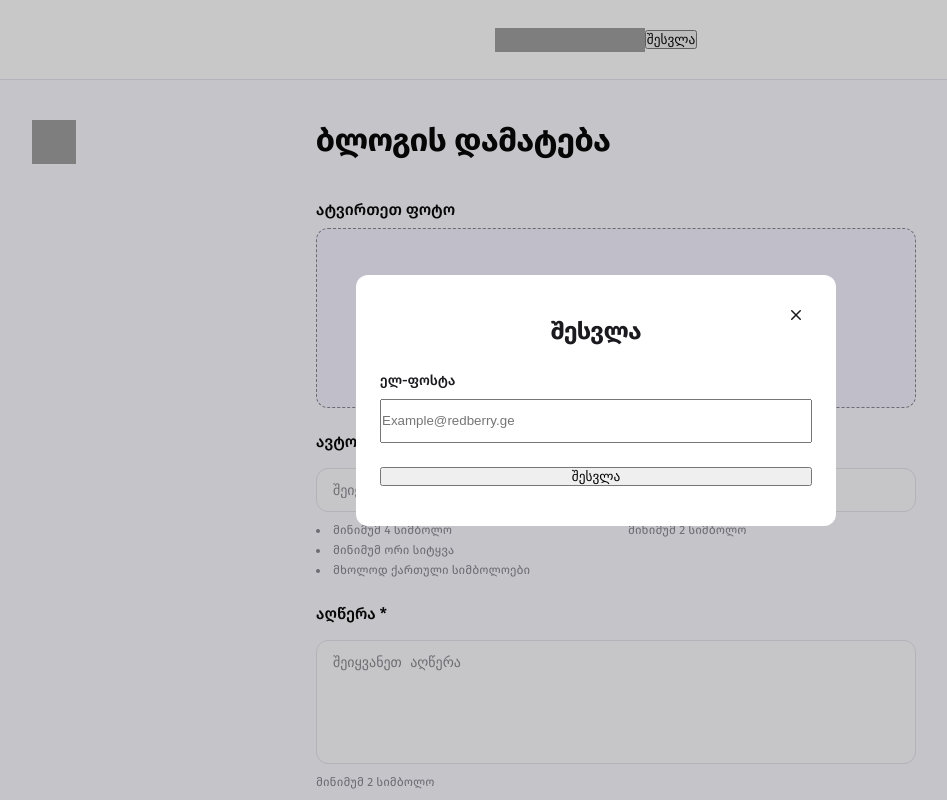
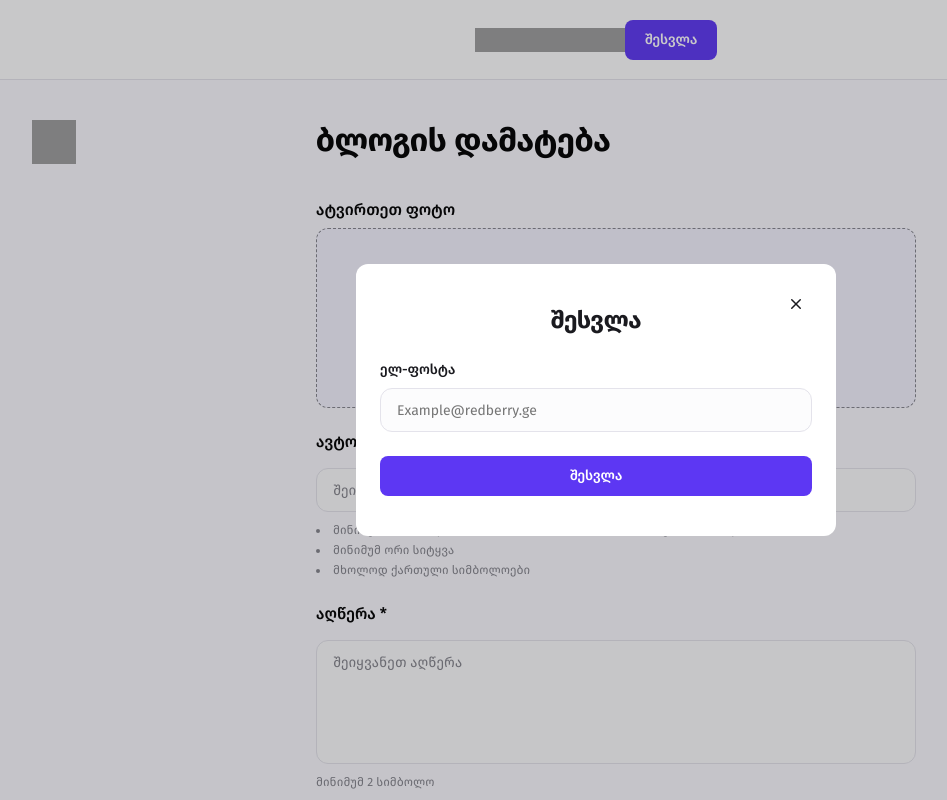
Before and after one commit to LevaniIlashvili/redberry-blog, a React (Vite) app: page /add-blog in a window 1280 px wide. Both pictures are taken after a click on the button "შესვლა". Shown: the top 800 px of the page, without its empty margins (44-991 px from the left). Built offline with nearby package versions, Linux system fonts and the light colour scheme; grey boxes are pictures that could not be loaded.

Commit message:
add global colors and styles

```diff
--- a/src/index.css
+++ b/src/index.css
@@ -4,8 +4,14 @@
   --gray: #85858d;
   --light-gray: #e4e3eb;
   --blue: #5d37f3;
+  --button-hover-color: #512be7;
+  --button-active-color: #4721dd;
   --error-color: #ea1919;
+  --success-color: #14d81c;
   --page-background: #f3f2fa;
+  --input-background-color: #fcfcfd;
+  --input-hover-background-color: #f9f9fa;
+  --input-focus-background-color: #f7f7ff;
 }
 
 @font-face {
@@ -48,3 +54,57 @@ body {
   font-family: "FiraGO", sans-serif;
   font-size: 1.6rem;
 }
+
+.btn {
+  background-color: var(--blue);
+  color: var(--white);
+  border-radius: 0.8rem;
+  padding: 1rem 2rem;
+  font-family: inherit;
+  font-weight: 500;
+  border: none;
+  font-size: 1.4rem;
+  line-height: 2rem;
+  cursor: pointer;
+}
+
+.btn:hover {
+  background-color: var(--button-hover-color);
+}
+
+.btn:active {
+  background-color: var(--button-active-color);
+}
+
+input[type="text"],
+input[type="email"],
+input[type="date"],
+textarea,
+select {
+  border-radius: 1.2rem;
+  font-style: normal;
+  font-family: inherit;
+  font-size: 1.4rem;
+  line-height: 2rem;
+  padding: 1.2rem 1.6rem;
+  background-color: var(--input-background-color);
+  outline: none;
+  border: 1px solid var(--light-gray);
+}
+
+input[type="text"]:hover,
+input[type="email"]:hover,
+input[type="date"]:hover,
+textarea:hover,
+select:hover {
+  background-color: var(--input-hover-background-color);
+}
+
+input[type="text"]:focus,
+input[type="email"]:focus,
+input[type="date"]:focus,
+textarea:focus,
+select:focus {
+  border: 1.5px solid var(--blue);
+  background-color: var(--input-focus-background-color);
+}
```
